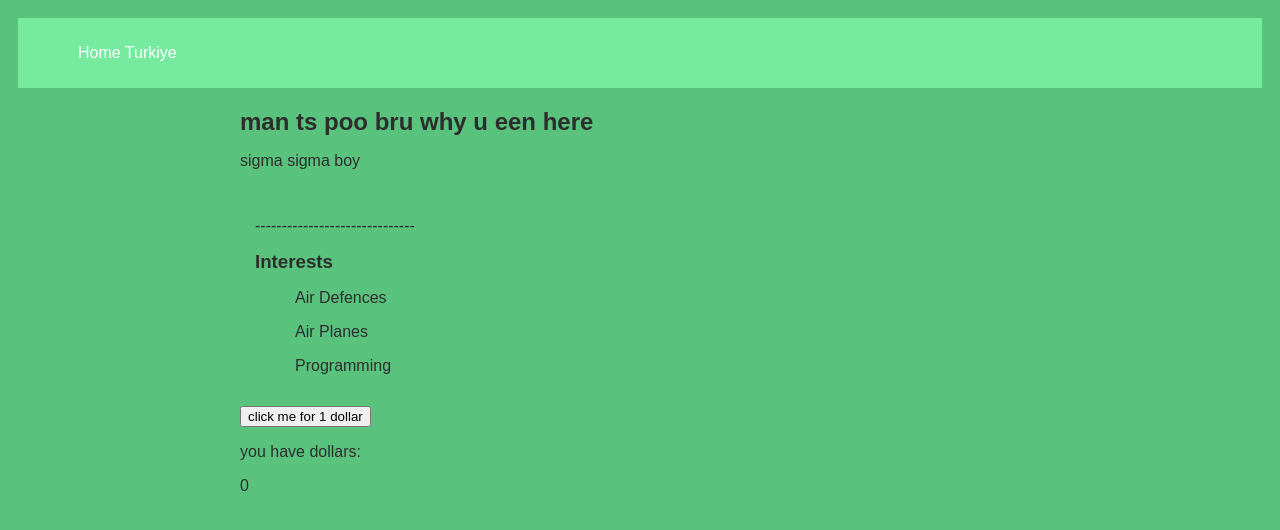
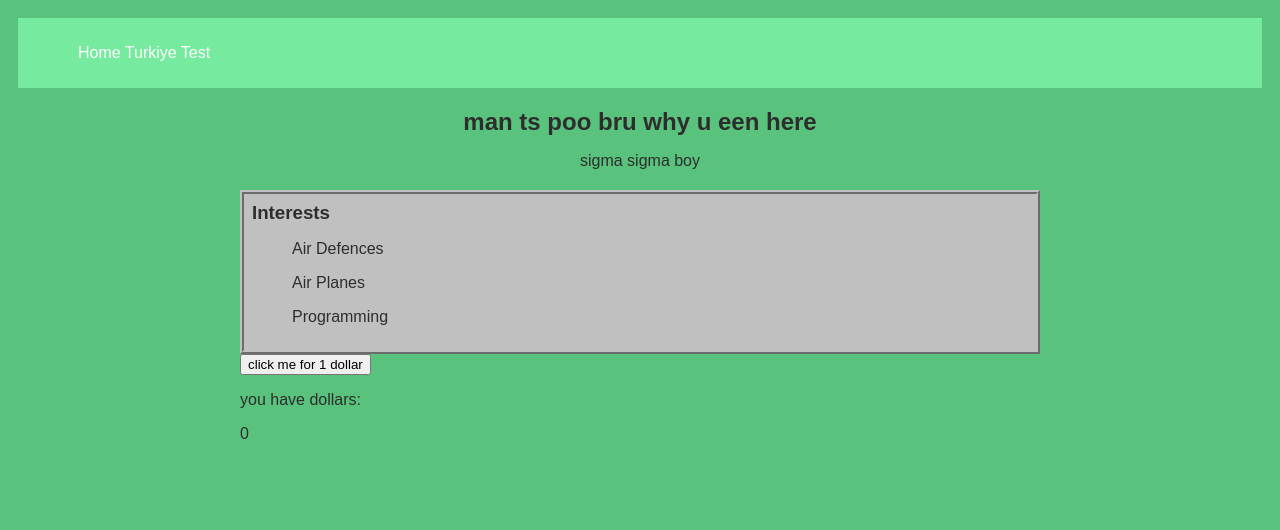
Before and after one commit to MicahBroomfieldKE/MicahBroomfieldKE.github.io, a plain HTML site: page index.html in a window 1280 px wide. Drawn offline with Linux system fonts and the light colour scheme.

Commit message:
commit 8/21

```diff
--- /dev/null
+++ b/game.css
@@ -0,0 +1,27 @@
+#nav-ul {
+    list-style-type: none;
+    margin: 0;
+    padding: 0;
+    display: flex;
+}
+.nav-li {
+    display: inline-block;
+    padding: 0 10px;
+}
+nav {
+    background: rgb(118, 234, 159);
+    margin: 0 auto;
+    display: flex;
+    padding: 10px;
+    margin-bottom: 20px;
+}
+a {
+    text-decoration: none;
+    color: #fff;
+}
+body {
+    background-color: rgb(89, 195, 126);
+    color: rgb(45, 45, 45);
+    padding: 10px;
+    font-family: Arial, sans-serif;
+}
--- a/index.html
+++ b/index.html
@@ -2,7 +2,6 @@
 <html>
   <head>
     <link rel="stylesheet" href="style.css">
-    <script src="script.js"> </script>
     <title>mafka</title>
   </head>
 
@@ -12,20 +11,19 @@
         <li class="nav-li">
           <a href="index.html">Home</a>
           <a href="https://en.wikipedia.org/wiki/Turkey">Turkiye</a>
+          <a href="game.html">Test</a>
         </li>
       </ul>
     </nav>
-    <!-- All content goes here -->
     <div id="all-contents">
       <div id="content">
-        <h2> man ts poo bru why u een here </h2>
-        <p> sigma sigma boy </p>
+        <h2 class="title"> man ts poo bru why u een here </h2>
+        <p class="title"> sigma sigma boy </p>
       </div>
       <div id="sidebar">
       </div>
-      <div class="content">
-        <div 1d="content2">
-         <p> ------------------------------ </p>
+      <div class="main">
+        <div id="interests">
             <h3> Interests </h3>
             <ul>
               <p> Air Defences </p>
--- a/style.css
+++ b/style.css
@@ -69,8 +69,12 @@ main {
     border: 4px silver ridge;
     padding: 8px;
     margin-top: 20px;
+    background: silver;
 }
 
 h2, h3 {
     margin: 0px;
 }
+.title {
+     text-align: center;
+}
```
Also changed, not shown: game.html (added, +17 -0 lines).
